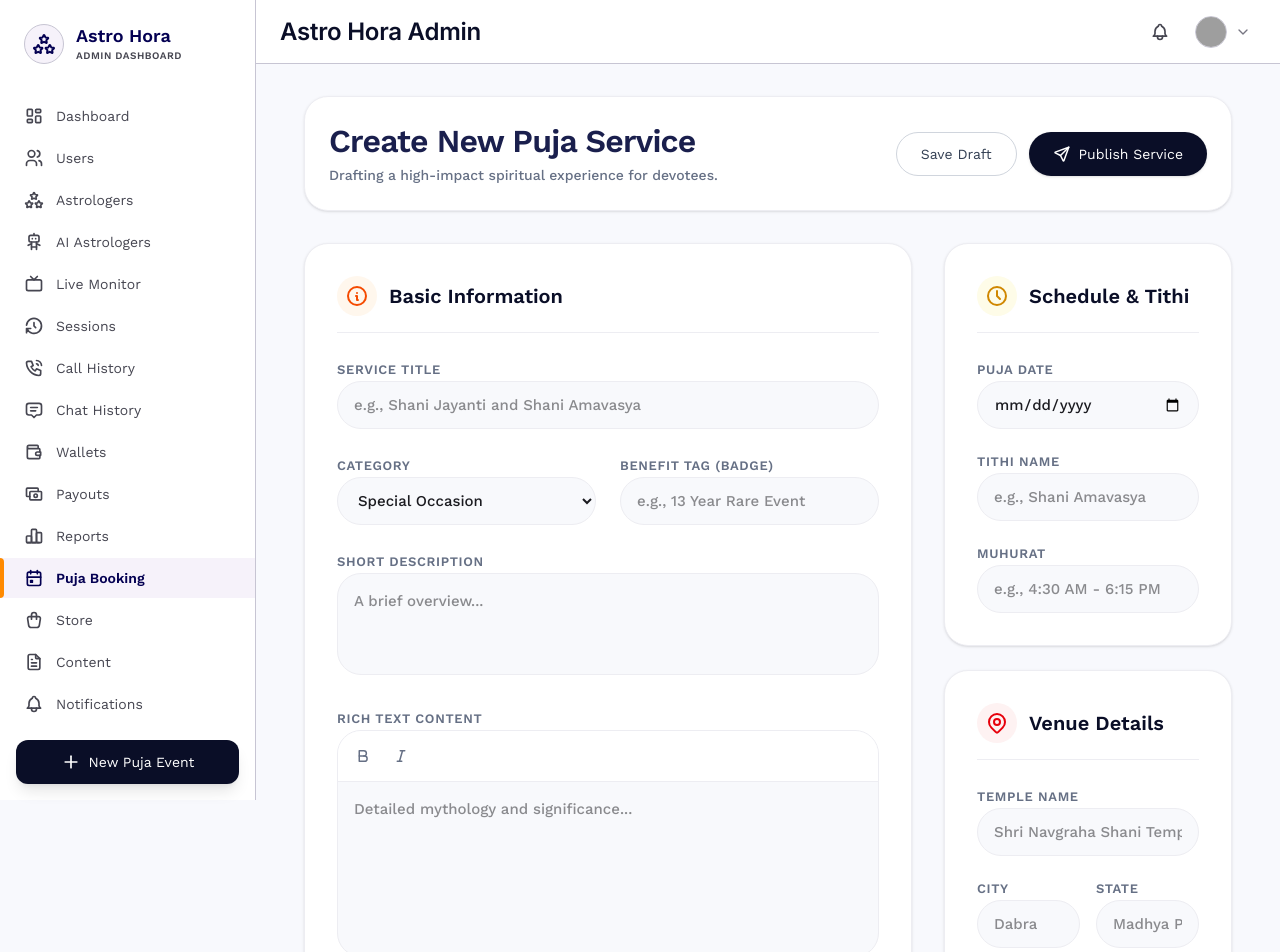
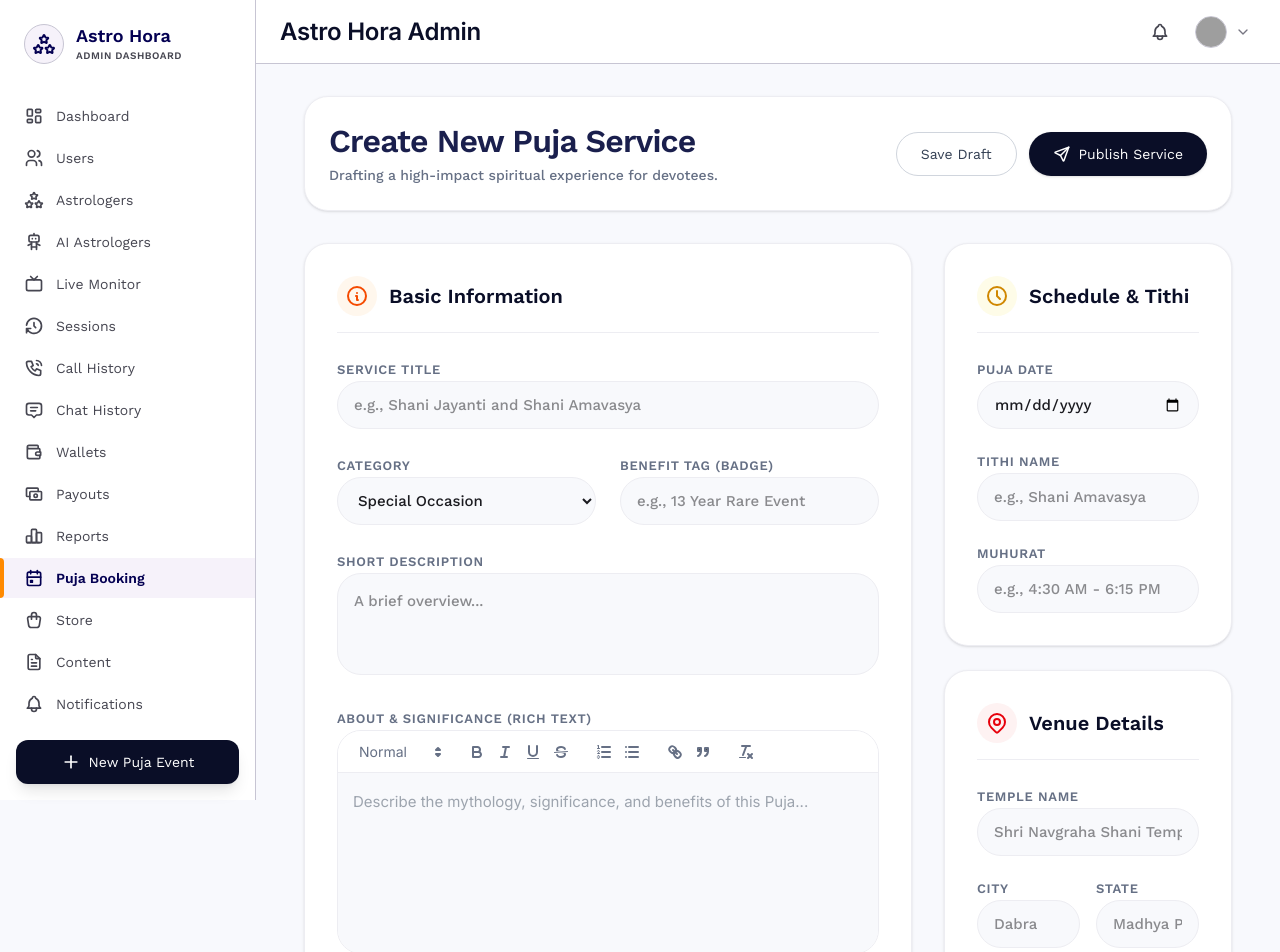
Before and after one commit to atulDev26/Edwid-astroapp-admin, a React (Vite) app: page /puja-booking/create in a window 1280 px wide. Shown: the top 952 px of the page. Built offline with nearby package versions, Linux system fonts and the light colour scheme; grey boxes are pictures that could not be loaded.

Commit message:
feat: add RichTextEditor component and integrate into BasicInfoSection for service creation

```diff
--- a/package.json
+++ b/package.json
@@ -18,6 +18,7 @@
     "clsx": "^2.1.1",
     "crypto-js": "^4.2.0",
     "date-fns": "^4.1.0",
+    "quill": "^2.0.3",
     "react": "^19.2.5",
     "react-apexcharts": "^2.1.0",
     "react-data-table-component": "^7.7.1",
--- /dev/null
+++ b/src/Components/Common/RichTextEditor.tsx
@@ -0,0 +1,109 @@
+/**
+ * RichTextEditor — A React 19 + Strict Mode-safe Quill wrapper.
+ *
+ * Uses a dedicated inner div for Quill to render into, and properly
+ * tears down DOM nodes in the cleanup so React's double-effect (Strict Mode)
+ * doesn't produce a duplicate toolbar.
+ */
+import React, { useEffect, useRef } from 'react';
+import Quill from 'quill';
+import 'quill/dist/quill.snow.css';
+
+interface RichTextEditorProps {
+    value: string;
+    onChange: (html: string) => void;
+    placeholder?: string;
+    minHeight?: number;
+}
+
+const TOOLBAR_OPTIONS = [
+    [{ header: [2, 3, false] }],
+    ['bold', 'italic', 'underline', 'strike'],
+    [{ list: 'ordered' }, { list: 'bullet' }],
+    ['link', 'blockquote'],
+    ['clean'],
+];
+
+const RichTextEditor: React.FC<RichTextEditorProps> = ({
+    value,
+    onChange,
+    placeholder = 'Start writing...',
+    minHeight = 180,
+}) => {
+    // wrapperRef  — outer div we control (never touched by Quill)
+    // editorRef   — inner div that Quill hijacks to render toolbar + editor
+    const wrapperRef   = useRef<HTMLDivElement>(null);
+    const editorRef    = useRef<HTMLDivElement>(null);
+    const quillRef     = useRef<Quill | null>(null);
+    const lastValueRef = useRef<string>(value);
+    const onChangeRef  = useRef(onChange);
+
+    // Keep onChange ref fresh so we never need it as an effect dependency
+    useEffect(() => {
+        onChangeRef.current = onChange;
+    });
+
+    // ── Initialize Quill once; properly teardown for Strict Mode ─────────────
+    useEffect(() => {
+        const el = editorRef.current;
+        if (!el) return;
+
+        const quill = new Quill(el, {
+            theme:       'snow',
+            placeholder,
+            modules:     { toolbar: TOOLBAR_OPTIONS },
+        });
+
+        quillRef.current = quill;
+
+        // Set initial HTML content without triggering the text-change handler
+        if (value) {
+            quill.clipboard.dangerouslyPasteHTML(value);
+            lastValueRef.current = value;
+        }
+
+        quill.on('text-change', () => {
+            const html = el.querySelector('.ql-editor')?.innerHTML ?? '';
+            lastValueRef.current = html;
+            onChangeRef.current(html);
+        });
+
+        // ── Cleanup: remove everything Quill injected so the next mount is clean
+        return () => {
+            quill.off('text-change');
+
+            // Remove the toolbar Quill prepended to the container
+            wrapperRef.current
+                ?.querySelector('.ql-toolbar')
+                ?.remove();
+
+            // Reset the editor div so Quill can re-initialise from scratch
+            el.className = '';
+            el.innerHTML = '';
+
+            quillRef.current = null;
+        };
+    // eslint-disable-next-line react-hooks/exhaustive-deps
+    }, []);
+
+    // ── Sync value when the parent changes it programmatically ────────────────
+    useEffect(() => {
+        const quill = quillRef.current;
+        if (!quill || value === lastValueRef.current) return;
+
+        const sel = quill.getSelection();
+        quill.clipboard.dangerouslyPasteHTML(value);
+        lastValueRef.current = value;
+        if (sel) quill.setSelection(sel);
+    }, [value]);
+
+    return (
+        // wrapperRef wraps both the Quill-generated toolbar and editor
+        <div ref={wrapperRef} style={{ minHeight }}>
+            {/* Quill will prepend its toolbar here and transform this div */}
+            <div ref={editorRef} />
+        </div>
+    );
+};
+
+export default RichTextEditor;
--- a/src/View/PujaBooking/Components/CreateService/BasicInfoSection.tsx
+++ b/src/View/PujaBooking/Components/CreateService/BasicInfoSection.tsx
@@ -1,17 +1,21 @@
 import React from 'react';
-import { IconInfoCircle, IconBold, IconItalic, IconList, IconLink } from '@tabler/icons-react';
+import { IconInfoCircle } from '@tabler/icons-react';
 import { type PujaServiceFormData } from '../../types';
 import { cn } from '../../../../Utils/cn';
+import RichTextEditor from '../../../../Components/Common/RichTextEditor';
 
 interface Props {
     formData: PujaServiceFormData;
-    onChange: (field: keyof PujaServiceFormData, value: any) => void;
+    onChange: (field: keyof PujaServiceFormData, value: unknown) => void;
     errors: Record<string, string>;
 }
+
+
 
 const BasicInfoSection: React.FC<Props> = ({ formData, onChange, errors }) => {
     return (
         <div className="bg-white rounded-[24px] border border-[#EDEDF2] p-6 md:p-8 space-y-6 shadow-sm">
+            {/* Section Header */}
             <div className="flex items-center gap-3 border-b border-[#EDEDF2] pb-4">
                 <div className="w-10 h-10 rounded-xl bg-orange-50 text-orange-600 flex items-center justify-center">
                     <IconInfoCircle size={24} />
@@ -20,36 +24,47 @@ const BasicInfoSection: React.FC<Props> = ({ formData, onChange, errors }) => {
             </div>
 
             <div className="space-y-6">
+                {/* Service Title */}
                 <div className="space-y-2">
-                    <label className="text-[13px] font-bold text-[#667085] uppercase tracking-wider">Service Title</label>
+                    <label className="text-[13px] font-bold text-[#667085] uppercase tracking-wider">
+                        Service Title
+                    </label>
                     <input
                         type="text"
                         value={formData.title}
                         onChange={(e) => onChange('title', e.target.value)}
                         placeholder="e.g., Shani Jayanti and Shani Amavasya"
                         className={cn(
-                            "w-full h-12 px-4 rounded-xl border bg-[#F8F9FC] focus:bg-white outline-none transition-all text-[15px] font-medium",
-                            errors.title ? "border-red-500" : "border-[#EDEDF2]"
+                            'w-full h-12 px-4 rounded-xl border bg-[#F8F9FC] focus:bg-white outline-none transition-all text-[15px] font-medium',
+                            errors.title ? 'border-red-500' : 'border-[#EDEDF2]'
                         )}
                     />
-                    {errors.title && <p className="text-xs text-red-500 font-bold ml-1">{errors.title}</p>}
+                    {errors.title && (
+                        <p className="text-xs text-red-500 font-bold ml-1">{errors.title}</p>
+                    )}
                 </div>
 
+                {/* Category + Benefit Tag */}
                 <div className="grid grid-cols-1 md:grid-cols-2 gap-6">
                     <div className="space-y-2">
-                        <label className="text-[13px] font-bold text-[#667085] uppercase tracking-wider">Category</label>
+                        <label className="text-[13px] font-bold text-[#667085] uppercase tracking-wider">
+                            Category
+                        </label>
                         <select
                             value={formData.category}
                             onChange={(e) => onChange('category', e.target.value)}
                             className="w-full h-12 px-4 rounded-xl border border-[#EDEDF2] bg-[#F8F9FC] focus:bg-white outline-none transition-all text-[15px] font-medium"
                         >
                             <option value="Special Occasion">Special Occasion</option>
-                            <option value="Health & Well-being">Health & Well-being</option>
+                            <option value="Health & Well-being">Health &amp; Well-being</option>
                             <option value="Festivals">Festivals</option>
                         </select>
                     </div>
+
                     <div className="space-y-2">
-                        <label className="text-[13px] font-bold text-[#667085] uppercase tracking-wider">Benefit Tag (Badge)</label>
+                        <label className="text-[13px] font-bold text-[#667085] uppercase tracking-wider">
+                            Benefit Tag (Badge)
+                        </label>
                         <input
                             type="text"
                             value={formData.benefitTag}
@@ -60,8 +75,11 @@ const BasicInfoSection: React.FC<Props> = ({ formData, onChange, errors }) => {
                     </div>
                 </div>
 
+                {/* Short Description */}
                 <div className="space-y-2">
-                    <label className="text-[13px] font-bold text-[#667085] uppercase tracking-wider">Short Description</label>
+                    <label className="text-[13px] font-bold text-[#667085] uppercase tracking-wider">
+                        Short Description
+                    </label>
                     <textarea
                         rows={3}
                         value={formData.shortDescription}
@@ -71,19 +89,17 @@ const BasicInfoSection: React.FC<Props> = ({ formData, onChange, errors }) => {
                     />
                 </div>
 
+                {/* Rich Text Editor — About / Detailed Content */}
                 <div className="space-y-2">
-                    <label className="text-[13px] font-bold text-[#667085] uppercase tracking-wider">Rich Text Content</label>
-                    <div className="rounded-xl border border-[#EDEDF2] overflow-hidden bg-[#F8F9FC]">
-                        <div className="flex items-center gap-1 p-2 bg-white border-b border-[#EDEDF2]">
-                            <button type="button" className="p-2 hover:bg-gray-100 rounded-lg text-[#667085]"><IconBold size={18} /></button>
-                            <button type="button" className="p-2 hover:bg-gray-100 rounded-lg text-[#667085]"><IconItalic size={18} /></button>
-                        </div>
-                        <textarea
-                            rows={6}
+                    <label className="text-[13px] font-bold text-[#667085] uppercase tracking-wider">
+                        About &amp; Significance (Rich Text)
+                    </label>
+                    <div className="quill-wrapper rounded-xl border border-[#EDEDF2] overflow-hidden">
+                        <RichTextEditor
                             value={formData.aboutContent}
-                            onChange={(e) => onChange('aboutContent', e.target.value)}
-                            placeholder="Detailed mythology and significance..."
-                            className="w-full p-4 bg-transparent outline-none text-[15px] font-medium resize-none"
+                            onChange={(html) => onChange('aboutContent', html)}
+                            placeholder="Describe the mythology, significance, and benefits of this Puja..."
+                            minHeight={200}
                         />
                     </div>
                 </div>
--- a/src/index.css
+++ b/src/index.css
@@ -131,3 +131,67 @@ body {
         line-height: 16px;
     }
 }
+
+/* ─── Quill Rich Text Editor Overrides ───────────────────────────────────────
+   These override Quill's default Snow theme to match the project design system.
+   ─────────────────────────────────────────────────────────────────────────── */
+
+.quill-wrapper .ql-toolbar.ql-snow {
+    border: none;
+    border-bottom: 1px solid #EDEDF2;
+    background: #ffffff;
+    padding: 8px 12px;
+    font-family: Inter, sans-serif;
+}
+
+.quill-wrapper .ql-container.ql-snow {
+    border: none;
+    font-family: Inter, sans-serif;
+    font-size: 15px;
+    background: #F8F9FC;
+}
+
+.quill-wrapper .ql-editor {
+    min-height: 180px;
+    padding: 16px;
+    color: #0A0E27;
+    line-height: 1.7;
+}
+
+.quill-wrapper .ql-editor.ql-blank::before {
+    color: #9DA4AE;
+    font-style: normal;
+    font-size: 15px;
+}
+
+.quill-wrapper .ql-editor:focus {
+    background: #ffffff;
+}
+
+.quill-wrapper .ql-toolbar .ql-stroke {
+    stroke: #667085;
+}
+
+.quill-wrapper .ql-toolbar .ql-fill {
+    fill: #667085;
+}
+
+.quill-wrapper .ql-toolbar button:hover .ql-stroke,
+.quill-wrapper .ql-toolbar button.ql-active .ql-stroke {
+    stroke: #1A1F4D;
+}
+
+.quill-wrapper .ql-toolbar button:hover .ql-fill,
+.quill-wrapper .ql-toolbar button.ql-active .ql-fill {
+    fill: #1A1F4D;
+}
+
+.quill-wrapper .ql-toolbar .ql-picker-label {
+    color: #667085;
+}
+
+.quill-wrapper .ql-toolbar button:hover,
+.quill-wrapper .ql-toolbar button.ql-active {
+    background: #F8F9FC;
+    border-radius: 6px;
+}
--- a/src/main.tsx
+++ b/src/main.tsx
@@ -1,4 +1,3 @@
-import { StrictMode } from 'react'
 import { createRoot } from 'react-dom/client'
 import './index.css'
 import App from './App';
@@ -10,7 +9,5 @@ if (import.meta.env.PROD) {
 }
 
 createRoot(document.getElementById('root')!).render(
-  <StrictMode>
-    <App />
-  </StrictMode>,
+  <App />
 )
```
Also changed, not shown: 1 other file (tests, documents, lock files or other folders).
